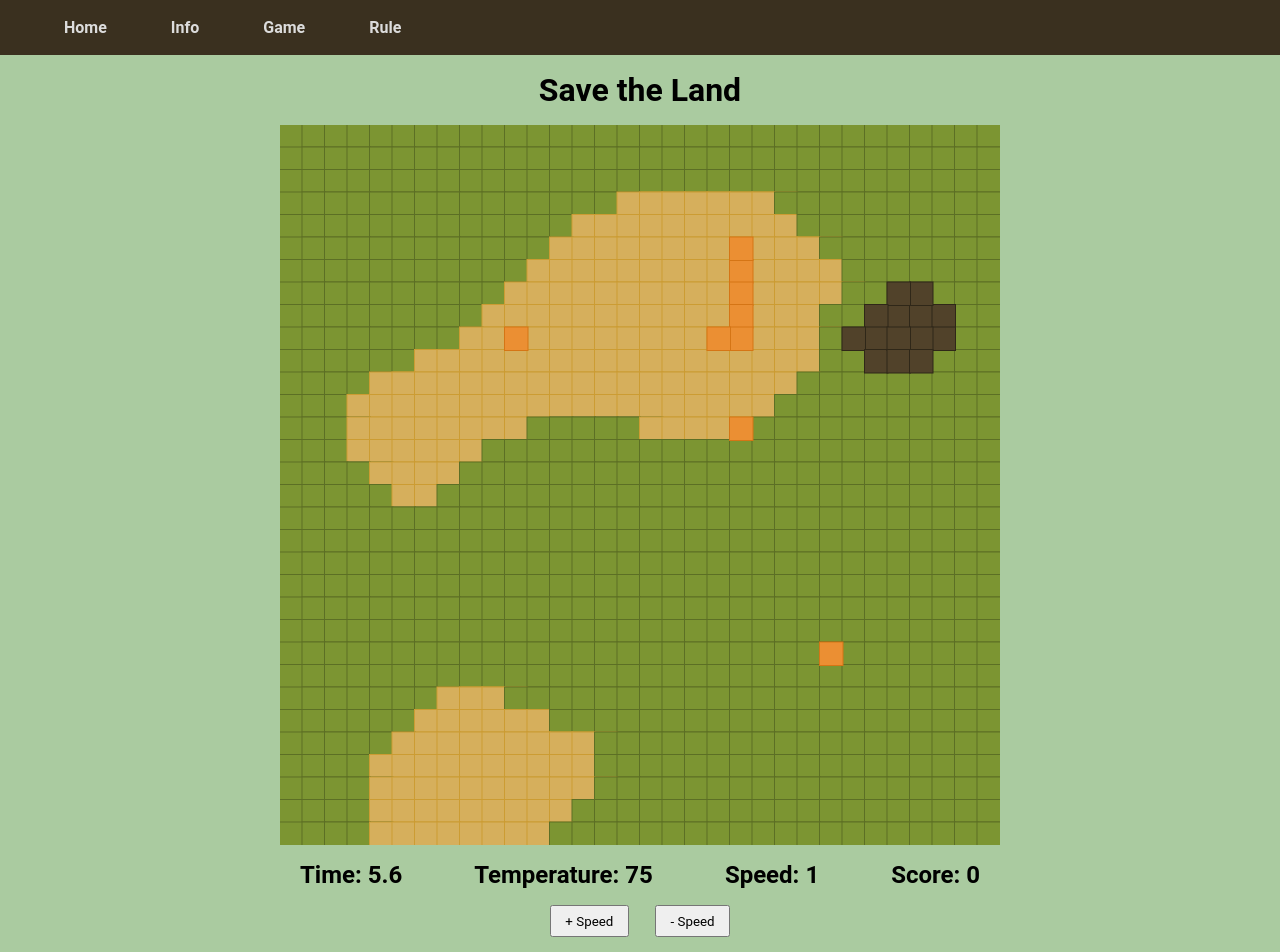
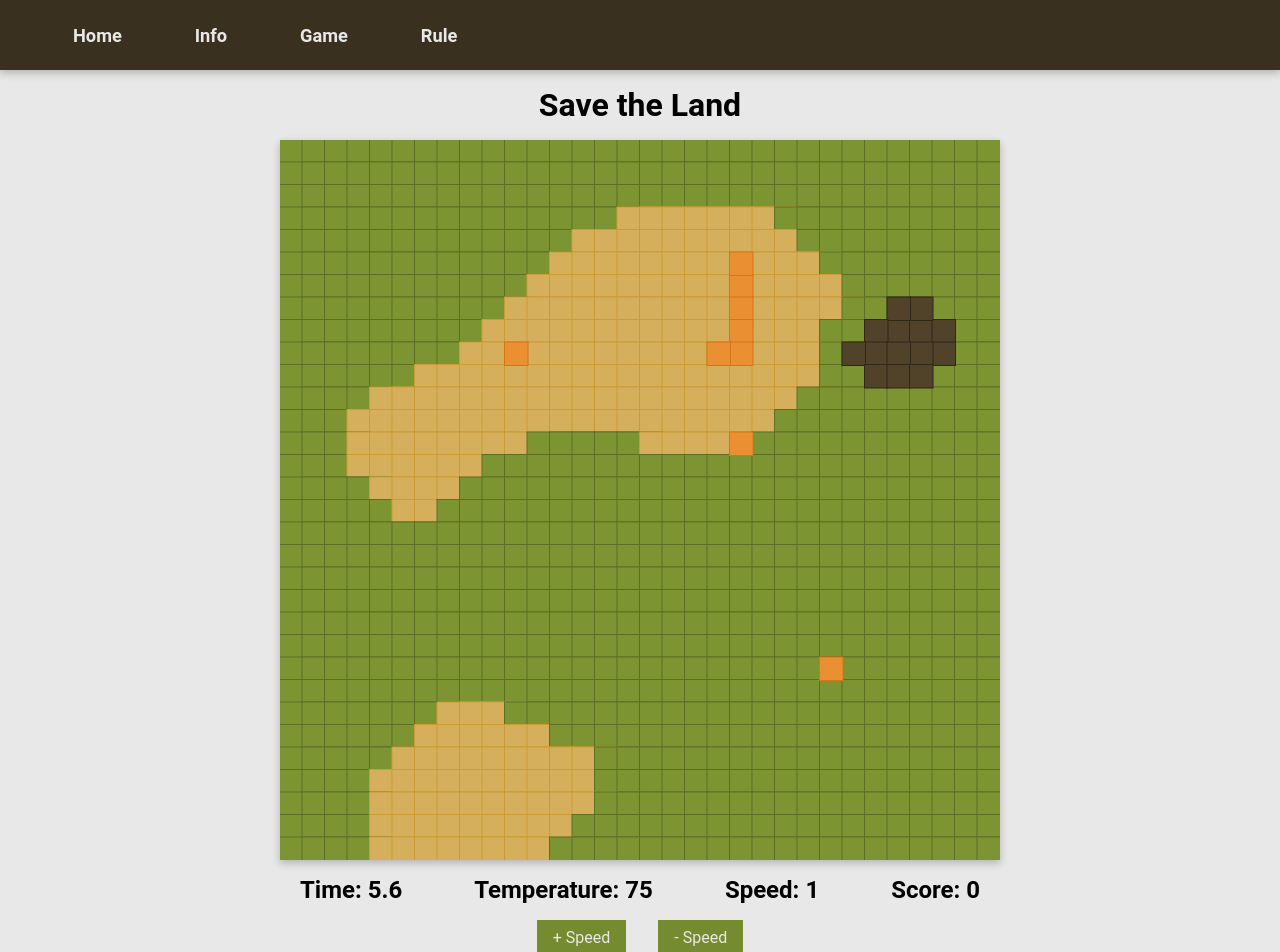
Before and after one commit to Da-Dog/ttsf-2022, a React (Create React App) app: page /game in a window 1280 px wide. Shown: the top 952 px of the page. Built offline with nearby package versions, Linux system fonts and the light colour scheme.

Commit message:
merged rule css with home

```diff
--- a/src/App.css
+++ b/src/App.css
@@ -6,20 +6,22 @@
     padding: 0;
 }
 
-body{
+body {
     height: 100vh;
     overflow-x: hidden;
-  background-color: rgb(170, 203, 160);
+    background-color: rgb(232, 232, 232);
 }
 
 header {
+    font-size: 1.14em;
     display: flex;
     justify-content: space-between;
     width: 100%;
-  background-color: rgb(58, 48, 31);
-  color: rgb(220, 220, 220);
+    background-color: rgb(58,48,31);
+    color: rgb(232, 232, 232);
     align-items: center;
-  height: 55px;
+    height: 70px;
+    box-shadow: rgba(0, 0, 0, 0.24) 0 3px 8px;
 }
 
 .navbar {
@@ -28,7 +30,7 @@ header {
     margin-left: 2em;
 }
 
-.navbar> a{
+.navbar > a {
     font-weight: bold;
     display: flex;
     color: inherit;
@@ -39,11 +41,12 @@ header {
     padding-inline: 2em;
 }
 
-nav> a:hover{
-  background-color:rgb(72, 59, 38) ;
+nav > a:hover {
+    background-color:hsl(38, 30%, 15%) ;
 }
 
 .container {
+    max-width: 1080px;
     text-align: center;
     justify-content: center;
     margin: 1em auto auto;
@@ -51,10 +54,10 @@ nav> a:hover{
 
 /* Game Page */
 
-.gameCanvas{
+.gameCanvas {
     display: block;
-  margin: auto;
-  margin-top: 1em;
+    margin: 1em auto auto;
+    box-shadow: rgba(0, 0, 0, 0.24) 0 3px 8px;
 }
 
 .info {
@@ -64,7 +67,7 @@ nav> a:hover{
     justify-content: center;
 }
 
-.info>* {
+.info > * {
     margin-inline: 1.5em;
 }
 
@@ -90,6 +93,33 @@ nav> a:hover{
     margin-inline: 1em;
     padding: 0.5em 1em;
 }
+
+.controls > button {
+    cursor: pointer;
+    background-color: rgb(116, 139, 47);
+    color: rgb(232, 232, 232);
+    border: 0;
+    font-size: 1em;
+}
+
+.controls > button:hover {
+    background-color: hsl(75, 47%, 34%);
+}
+
+/* Rule Page */
+
+.keys {
+    border-top: 1px solid rgb(110, 110, 110);
+    padding: 2em 3em;
+    margin: auto;
+    text-align: left;
+    line-height: 2;
+}
+
+.rules {
+    line-height: 2;
+}
+
 
 .App {
     text-align: center;
```
Lines whose indentation alone changed are shown as unchanged.
